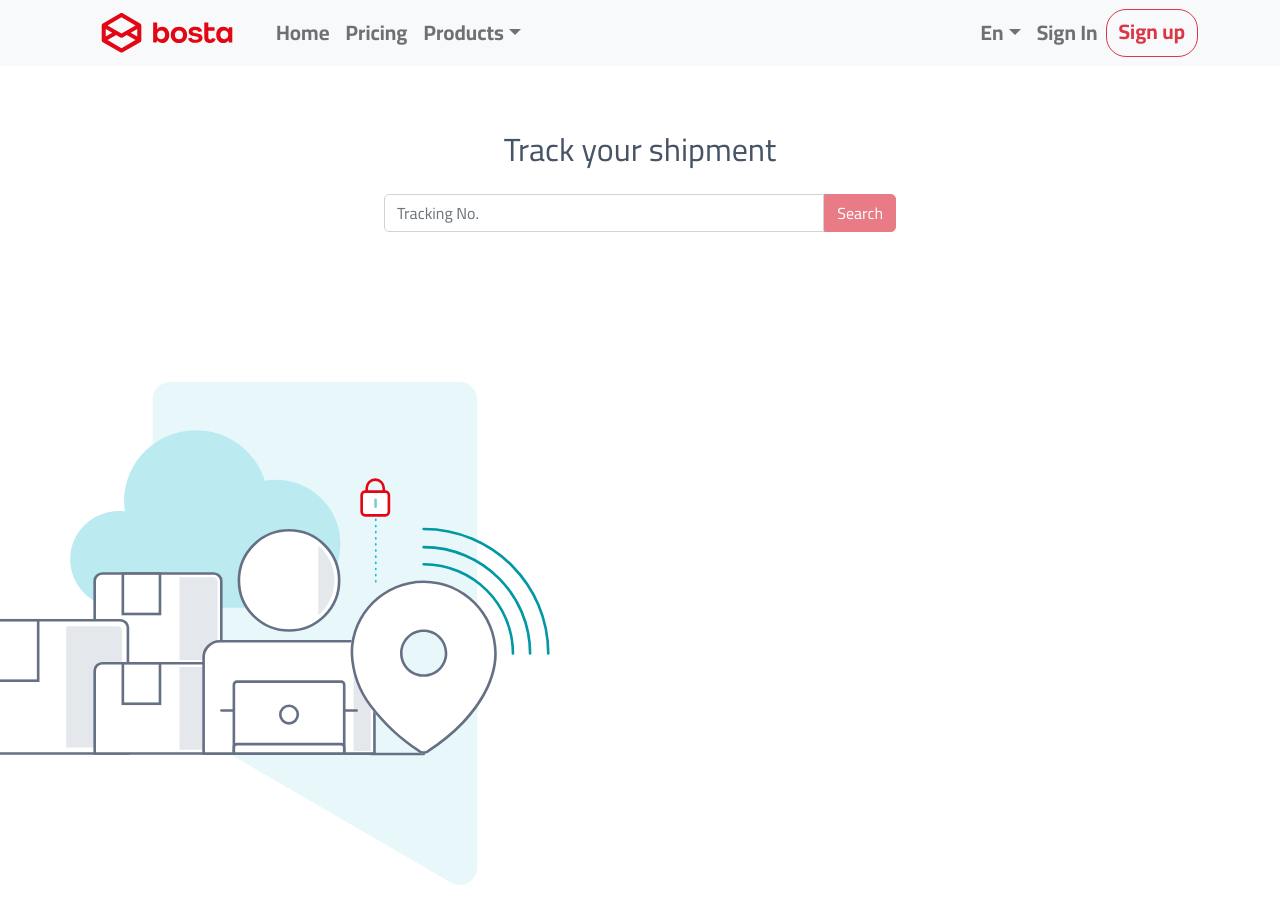
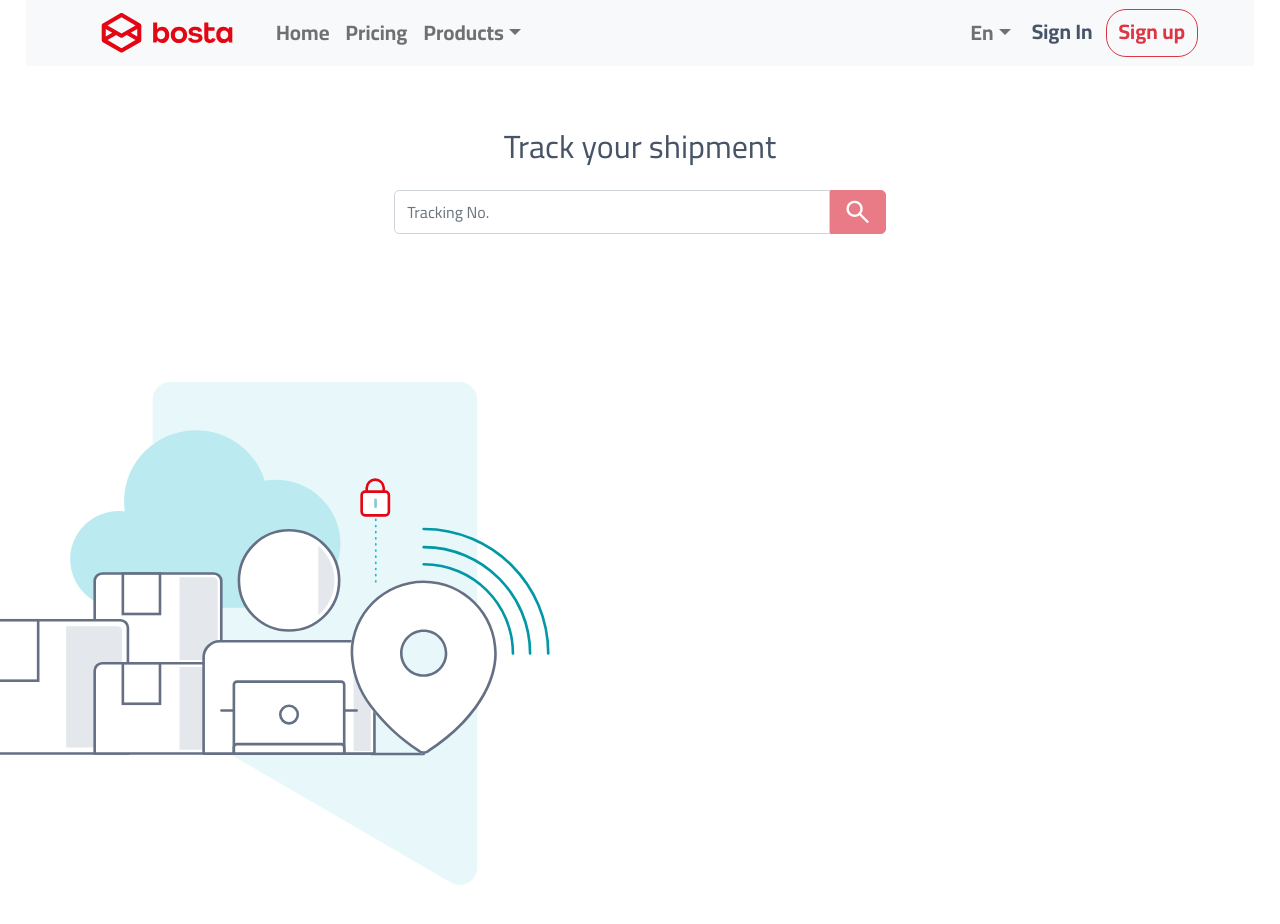
Before and after one commit to DonyaElbanna/task-ts, a React (Create React App) app: page / in a window 1280 px wide. Shown: the top 924 px of the page. Built offline with nearby package versions, Linux system fonts and the light colour scheme.

Commit message:
ampm time format

```diff
--- a/public/index.html
+++ b/public/index.html
@@ -24,6 +24,8 @@
     -->
   <link rel="stylesheet" href="https://cdn.jsdelivr.net/npm/bootstrap@5.2.3/dist/css/bootstrap.min.css"
     integrity="sha384-rbsA2VBKQhggwzxH7pPCaAqO46MgnOM80zW1RWuH61DGLwZJEdK2Kadq2F9CUG65" crossorigin="anonymous" />
+  <link rel="stylesheet"
+    href="https://fonts.googleapis.com/css2?family=Material+Symbols+Outlined:opsz,wght,FILL,GRAD@20..48,100..700,0..1,-50..200" />
   <title>React App</title>
 </head>
 
--- a/src/App.css
+++ b/src/App.css
@@ -1,7 +1,7 @@
 @import url("https://fonts.googleapis.com/css2?family=Cairo:wght@400;700&display=swap");
-/* .App {
-  height: 100%;
-} */
+.App {
+  margin: 0 2%;
+}
 
 :root {
   --text-color: #475467;
@@ -14,11 +14,26 @@
   font-family: var(--font-family);
 }
 
+.center {
+  text-align: center;
+}
+
 /* nav */
 .track-nav {
   font-size: 1.3em;
   font-weight: 700;
   margin-bottom: 5%;
+}
+
+.signin-btn {
+  color: inherit;
+  border-color: transparent;
+}
+
+.signin-btn:hover {
+  color: #dc3545;
+  background-color: transparent;
+  border-color: transparent;
 }
 
 a.btn.btn-outline-danger {
@@ -27,27 +42,16 @@ a.btn.btn-outline-danger {
   font-weight: 700;
 }
 
-/* body */
-
-.center {
-  text-align: center;
-}
-
-/* .track-body {
-
-} */
-
-.tracking-image {
-  margin-top: 50px;
-  width: 550px;
-  left: 0;
-  position: absolute;
-}
-
+/* search */
 .form {
   display: flex;
   width: 40%;
   margin: 2% auto 5%;
+}
+
+.material-symbols-outlined {
+  font-size: 30px;
+  color: #fff;
 }
 
 input.form-control {
@@ -56,12 +60,18 @@ input.form-control {
 
 button.btn.btn-danger {
   border-radius: 0 5px 5px 0;
+  font-size: 0px;
 }
 
-.tracking-data {
-  text-align: center;
+/* background */
+.tracking-image {
+  margin-top: 50px;
+  width: 550px;
+  left: 0;
+  position: absolute;
 }
 
+/* track-details */
 table {
   border-collapse: collapse;
   text-align: center;
@@ -76,7 +86,7 @@ table {
 .track-table td,
 .track-table th {
   /* border: 1px solid #dddddd; */
-  /* text-align: left; */
+  text-align: left;
   padding: 10px 30px;
 }
 
@@ -98,4 +108,22 @@ th {
   .tracking-image {
     display: none;
   }
+  a.btn.btn-outline-danger {
+    width: 70%;
+    margin: auto;
+  }
+  .signin-btn {
+    color: inherit;
+    border-color: var(--text-color);
+  }
+
+  .signin-btn:hover {
+    color: #fff;
+    border-color: var(--text-color);
+    background-color: var(--text-color);
+  }
+
+  a.signin-btn.btn.btn-outline-danger {
+    margin-bottom: 20px;
+  }
 }
--- a/src/Track.js
+++ b/src/Track.js
@@ -40,9 +40,13 @@ const Track = () => {
   const handleDate = (string) => {
     return string.slice(0, 10).split("-").reverse().join("-");
   };
-
   const handleTime = (string) => {
-    return string.slice(11, 16);
+    // return string.slice(11, 16);
+    let hours = Number(string.slice(11, 13));
+    let minutes = string.slice(14, 16);
+    let ampm = hours >= 12 ? "pm" : "am";
+    let timeStr = hours > 12 ? hours-12 + ":" + minutes + " " + ampm : hours + ":" + minutes + " " + ampm;
+    return timeStr;
   };
 
   const handleString = (s) => {
@@ -51,7 +55,9 @@ const Track = () => {
 
   return (
     <div>
-      <div className="track-nav"><TrackNav /></div>
+      <div className="track-nav">
+        <TrackNav />
+      </div>
       <div className="center">
         <h2>Track your shipment</h2>
         <div className="form">
@@ -62,7 +68,7 @@ const Track = () => {
           />
           {/* <input /> */}
           <Button variant="danger" onClick={searchBtn} disabled={!inputValue}>
-            Search
+            <span className="material-symbols-outlined">search</span>
           </Button>
         </div>
         {/* <button >
--- a/src/TrackNav.js
+++ b/src/TrackNav.js
@@ -73,7 +73,13 @@ const TrackNav = () => {
               <NavDropdown.Item href="#action/3.1">العربية</NavDropdown.Item>
               <NavDropdown.Item href="#action/3.1">English</NavDropdown.Item>
             </NavDropdown>
-            <Nav.Link href="https://business.bosta.co/signin">Sign In</Nav.Link>
+            <Button
+              variant="outline-danger"
+              href="https://business.bosta.co/signin"
+              className="signin-btn"
+            >
+              Sign In
+            </Button>
             <Button
               href="https://business.bosta.co/signup"
               variant="outline-danger"
--- a/src/TrackTable.js
+++ b/src/TrackTable.js
@@ -1,11 +1,12 @@
 import React from "react";
 
 const TrackTable = ({ fetchedData, handleString, handleDate, handleTime }) => {
+
   return (
     <div>
       {fetchedData ? (
         <div>
-            <h4>Activity Log</h4>
+          <h5>Activity Log</h5>
           <table className="track-table">
             <thead>
               <tr>
```
